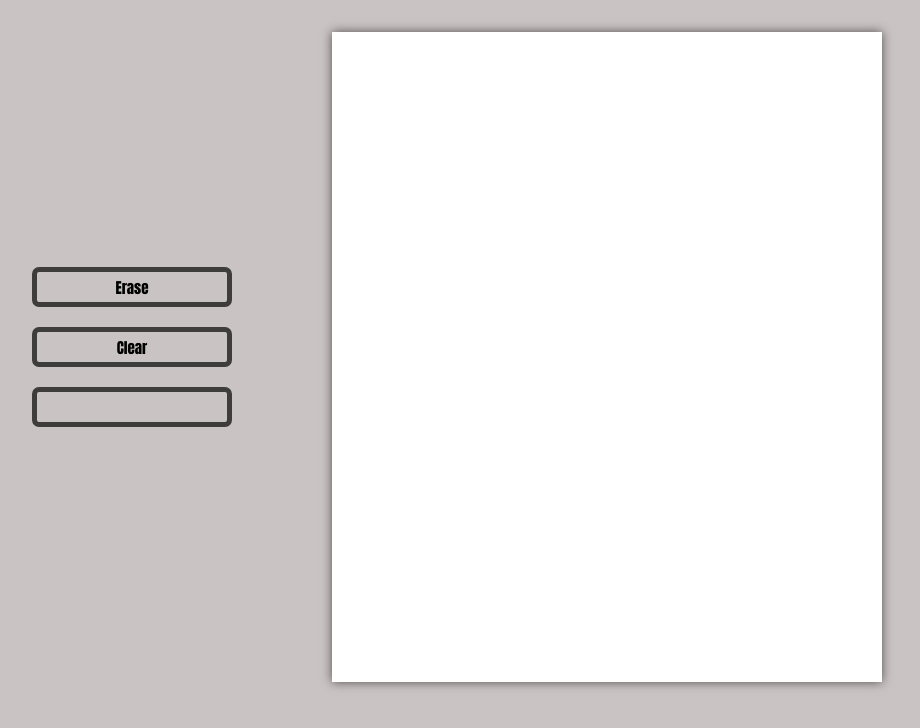
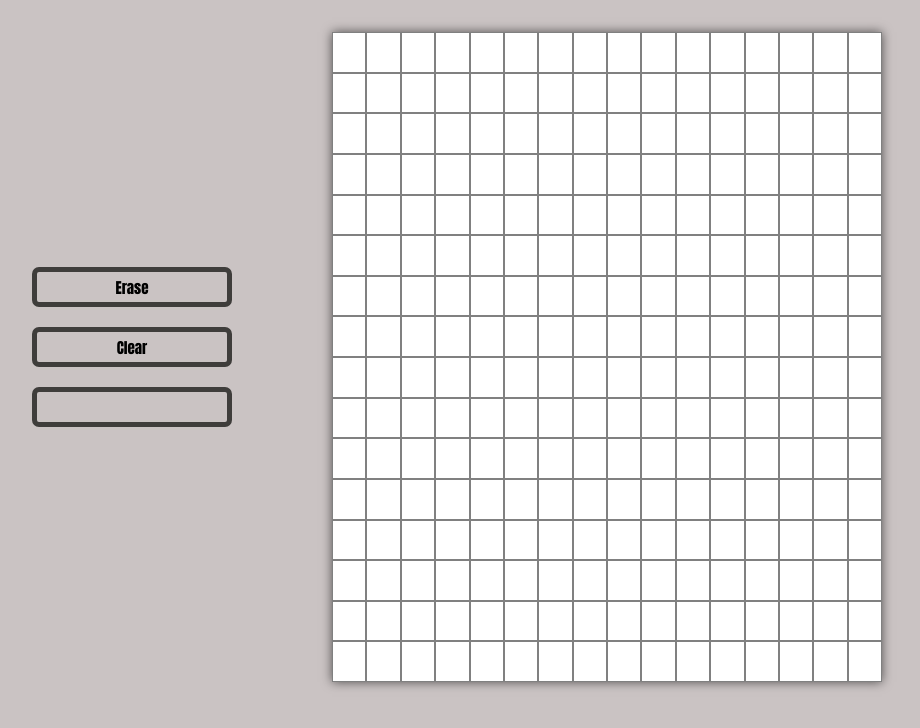
Before and after one commit to shashwat558/Etch-a-Sketch, a plain HTML site: page index.html in a window 1280 px wide. Shown: the part 126-854 px from the top of the page, without its empty margins (58-978 px from the left). Drawn offline with Linux system fonts and the light colour scheme.

Commit message:
created canvas of 16x16

```diff
--- a/index.html
+++ b/index.html
@@ -18,7 +18,6 @@
 
         </div>
         <div id="grid">
-            <div id="blocks"></div>
         </div>
     </div>
 
--- a/script.js
+++ b/script.js
@@ -1,3 +1,19 @@
 const clrbtn = document.getElementById('clearbtn');
 const erasebtn = document.getElementById('erasebtn');
-const
+const grid = document.getElementById('grid');
+
+for (let i = 0; i < 16; i++) {
+    let column = document.createElement('div');
+    column.style.display = "flex";
+    column.style.flexDirection = "column";
+    column.style.flexGrow = 1; // Set flex-grow to 1 for the flex container
+
+    for (let j = 0; j < 16; j++) {
+        let rowBlocks = document.createElement('div');
+        rowBlocks.style.backgroundColor = 'white';
+        rowBlocks.style.flex = 1;
+        rowBlocks.style.border = "0.1px solid grey";
+        column.appendChild(rowBlocks);
+    }
+    grid.appendChild(column);
+}
--- a/style.css
+++ b/style.css
@@ -54,10 +54,10 @@ button {
     border-radius: 7px;
     transition: transform 0.3s ease;
     font-size:15px;
-
+    font-weight: bold;
 }
 button:hover{
-    background-color: rgb(155, 146, 146);
+    background-color: rgb(116, 111, 111);
     transform: scale(1.2);
 
 }
@@ -65,7 +65,16 @@ button:hover{
 #grid {
     height: 650px;
     width: 550px;
+    display: flex;
+    flex-wrap: wrap;
     background-color: #fff;
     margin-bottom: 200px;
     box-shadow: 0 0 10px rgba(0, 0, 0, 0.6);
+
 }
+
+#grid #block{
+    height: 40.632px;
+    width: 40.632px;
+    background-color: red;
+}
```
